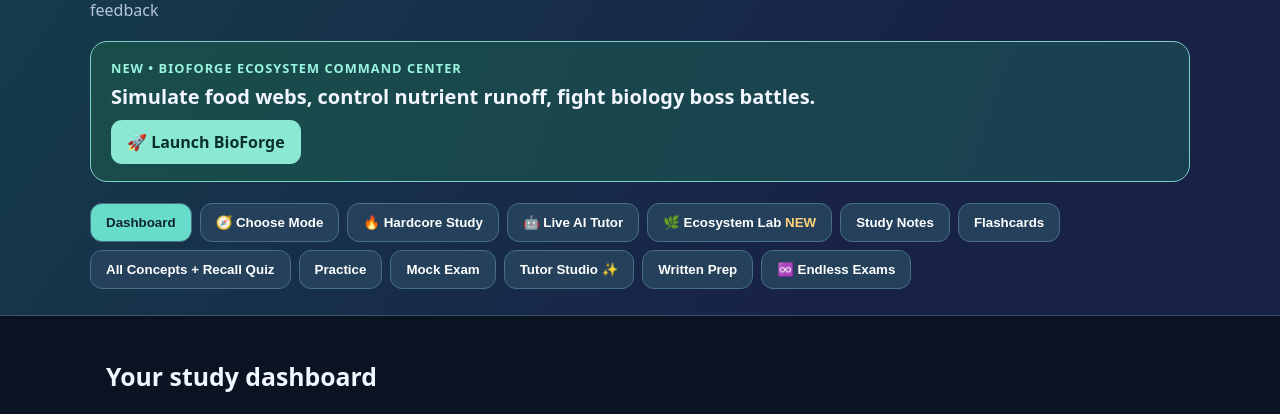
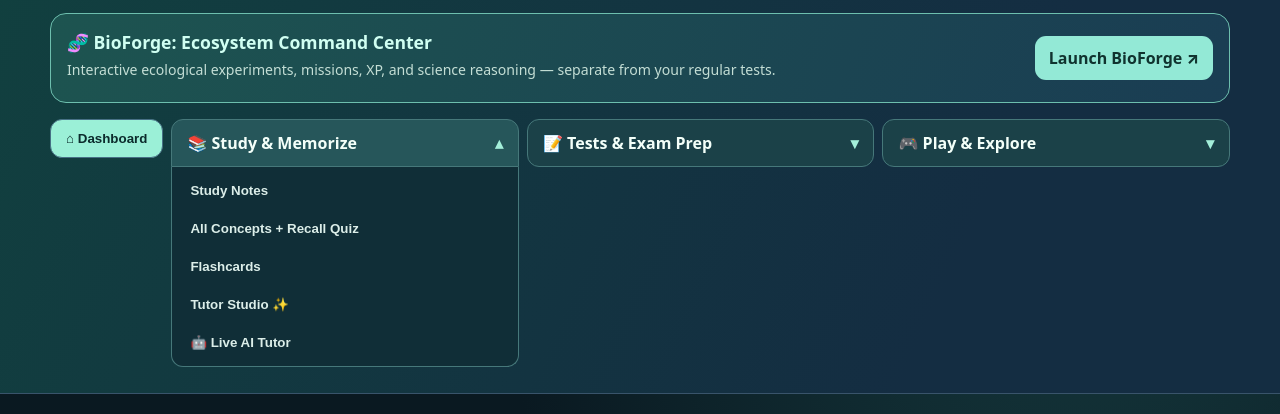
Before and after one commit to SimR2013/Biology, a plain HTML site: page index.html in a window 1280 px wide. Shown: the part 155-569 px from the top of the page. Drawn offline with Linux system fonts and the light colour scheme.

Commit message:
Activate grouped navigation and simplified study dashboard

```diff
--- a/index.html
+++ b/index.html
@@ -201,4 +201,4 @@ function hardAnswer(pick){if(hardAnswered)return;hardAnswered=true;const q=hardP
 function saveAIEndpoint(){const url=$('aiEndpoint').value.trim().replace(/\/$/,'');if(url&&!/^https:\/\//.test(url)){alert('Use a secure https:// Worker URL.');return;}localStorage.setItem('ch4_worker_url',url);$('aiAnswer').textContent=url?'Worker URL saved. You can now ask your tutor.':'Worker URL cleared.'}
 async function askLiveAI(){const endpoint=$('aiEndpoint').value.trim().replace(/\/$/,'');const question=$('aiText').value.trim();if(!/^https:\/\//.test(endpoint)){$('aiAnswer').textContent='Enter your deployed Worker URL first.';return}if(!question){$('aiAnswer').textContent='Type a question or written response first.';return}const btn=$('aiSendBtn');btn.disabled=true;$('aiAnswer').textContent='Getting a response…';try{const response=await fetch(endpoint,{method:'POST',headers:{'Content-Type':'application/json'},body:JSON.stringify({mode:$('aiMode').value,text:question})});const data=await response.json();if(!response.ok)throw Error(data.error||'AI service unavailable');$('aiAnswer').textContent=data.answer||'No reply returned.'}catch(e){$('aiAnswer').textContent='Could not reach AI: '+e.message+' (Your offline study tools still work.)'}finally{btn.disabled=false}}
 try{$('aiEndpoint').value=localStorage.getItem('ch4_worker_url')||''}catch(e){}
-</script><script src="endless.js" defer></script></body></html>
+</script><script src="endless.js" defer></script><script src="organize.js" defer></script></body></html>
```
